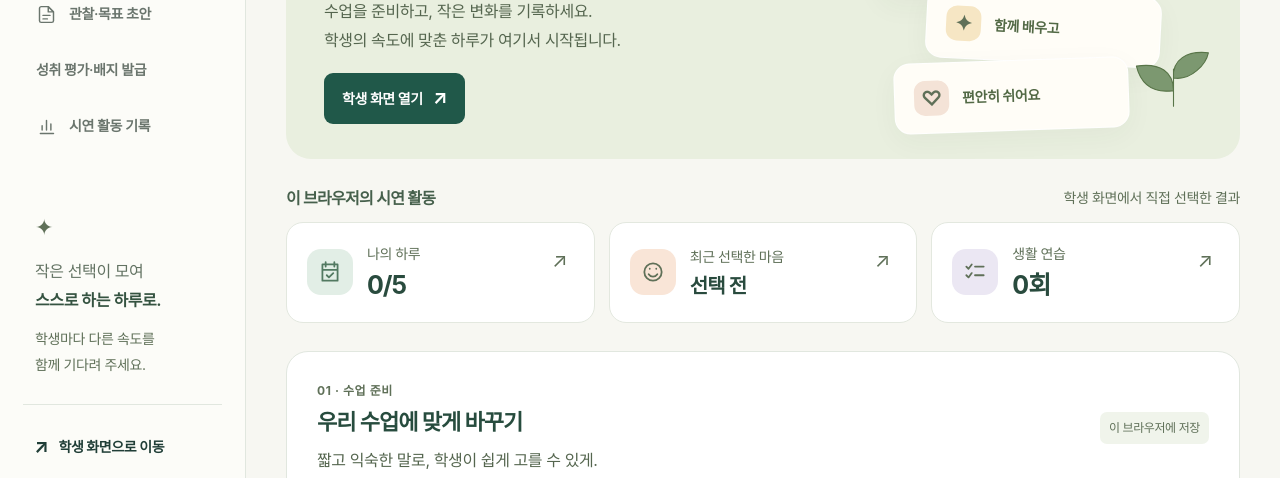
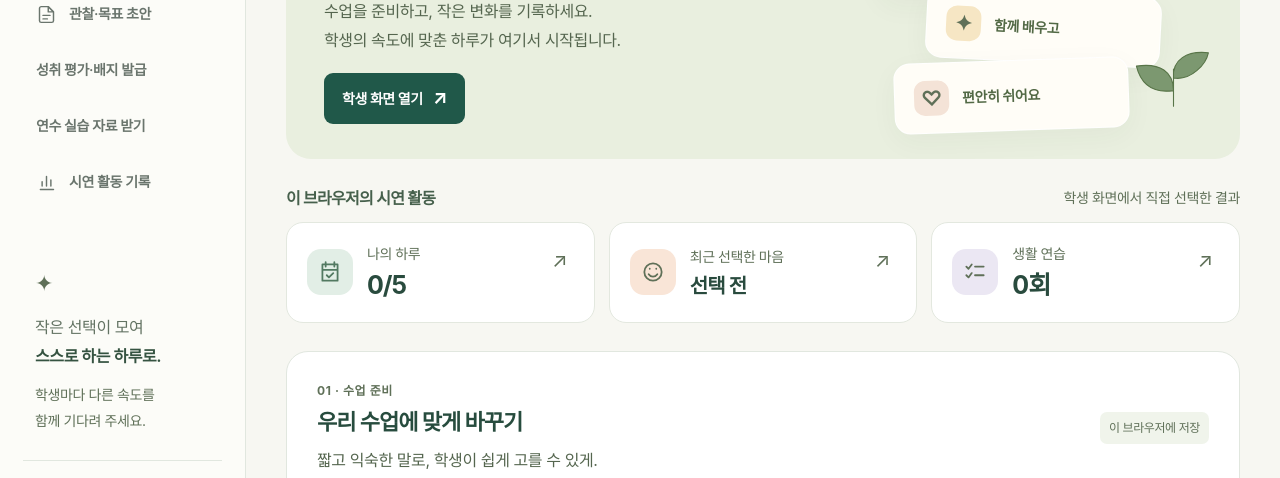
Before and after one commit to armin1108-hue/chageun-step-by-step, a website: page web/teacher.html in a window 1280 px wide. Shown: the part 295-773 px from the top of the page. Drawn offline with Linux system fonts and the light colour scheme.

Commit message:
Link practice materials from teacher space

```diff
--- a/web/teacher.html
+++ b/web/teacher.html
@@ -25,7 +25,7 @@
       <a href="#teacher-home" class="is-current"><span class="nav-symbol" aria-hidden="true">⌂</span>오늘의 흐름</a>
       <a href="#class-settings"><svg viewBox="0 0 24 24" aria-hidden="true"><path d="M4 7h16M4 17h16M9 4v6M16 14v6"/></svg>수업 화면 편집</a>
       <a href="#manual-draft"><svg viewBox="0 0 24 24" aria-hidden="true"><path d="M14 3H6a2 2 0 0 0-2 2v14a2 2 0 0 0 2 2h12a2 2 0 0 0 2-2V9l-6-6Z M14 3v6h6M8 13h8M8 17h5"/></svg>관찰·목표 초안</a>
-      <a href="badges.html#teacher-review">성취 평가·배지 발급</a>
+      <a href="badges.html#teacher-review">성취 평가·배지 발급</a><a href="training.html">연수 실습 자료 받기</a>
       <a href="#activity-record"><svg viewBox="0 0 24 24" aria-hidden="true"><path d="M5 20h15M7 16v-5M12 16V5M17 16V9"/></svg>시연 활동 기록</a>
     </nav>
     <div class="sidebar-note"><span class="small-leaf" aria-hidden="true">✦</span><p>작은 선택이 모여<br><strong>스스로 하는 하루로.</strong></p><span>학생마다 다른 속도를<br>함께 기다려 주세요.</span></div>
```
Also changed, not shown: 1 other file.
